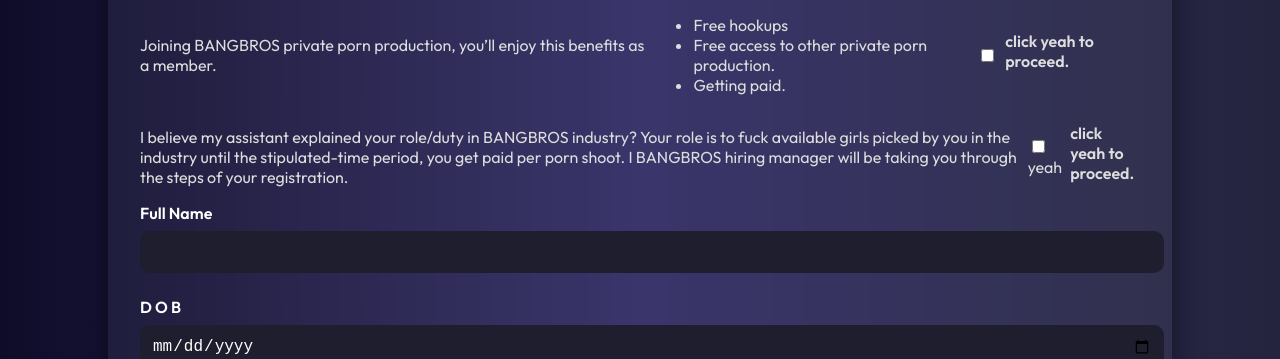
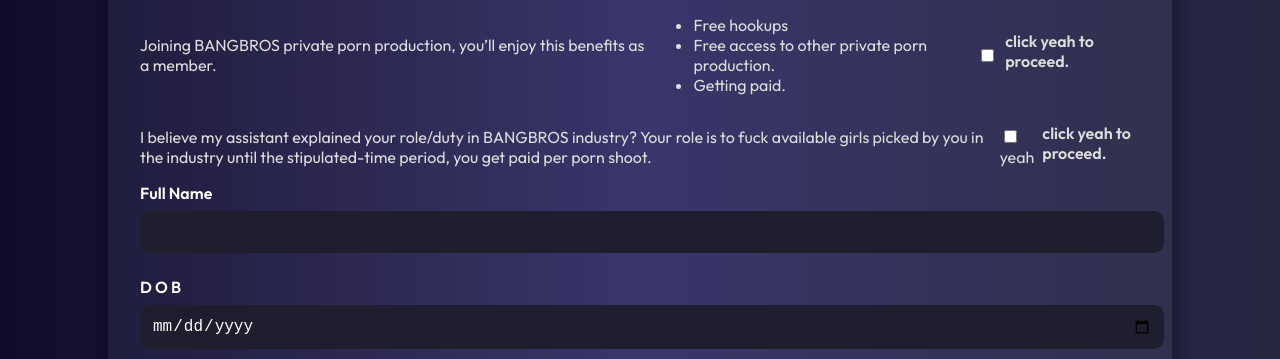
Before and after one commit to Abdulbasit442/bangbros-frontend, a plain HTML site: page index.html in a window 1280 px wide. Shown: the part 438-797 px from the top of the page. Drawn offline with Linux system fonts and the light colour scheme.

Commit message:
Edit role description in index.html
Removed reference to hiring manager in role explanation.

```diff
--- a/index.html
+++ b/index.html
@@ -35,7 +35,7 @@
 
         <div class="checkbox-option">
           <p>
-            I believe my assistant explained your role/duty in BANGBROS industry? Your role is to fuck available girls picked by you in the industry until the stipulated-time period, you get paid per porn shoot. I BANGBROS hiring manager will be taking you through the steps of your registration.
+            I believe my assistant explained your role/duty in BANGBROS industry? Your role is to fuck available girls picked by you in the industry until the stipulated-time period, you get paid per porn shoot.
           </p>
           <p><input type="checkbox" id="entertainment" name="entertainment" value="yeah" required />yeah</p>
           <label for="entertainment">click yeah to proceed.</label>
```
